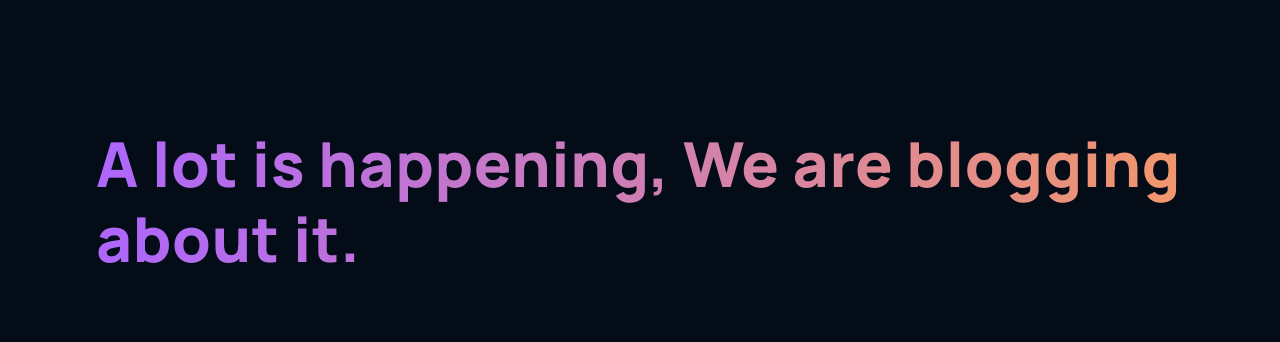
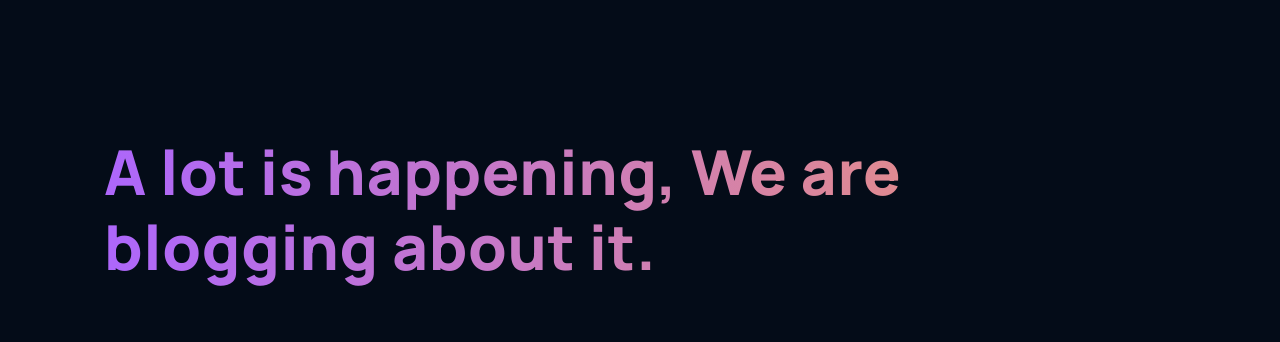
Before and after one commit to nickidells97/GPT3__ndf, a React (Create React App) app: page / in a window 1280 px wide. Shown: the part 3143-3485 px from the top of the page. Built offline with nearby package versions, Linux system fonts and the light colour scheme.

Commit message:
fix blog title letters getting cut off

```diff
--- a/src/containers/blog/blog.css
+++ b/src/containers/blog/blog.css
@@ -16,6 +16,7 @@
   font-size: 62px;
   line-height: 75px; /* 120.968% */
   letter-spacing: 0.04rem;
+  padding: 0.5rem;
 }
 
 .gpt3__blog-container {
--- a/src/containers/footer/Footer.jsx
+++ b/src/containers/footer/Footer.jsx
@@ -3,7 +3,7 @@ import './footer.css';
 
 const Footer = () => {
   return (
-    <div>
+    <div className=''>
       Footer
     </div>
   )
```
